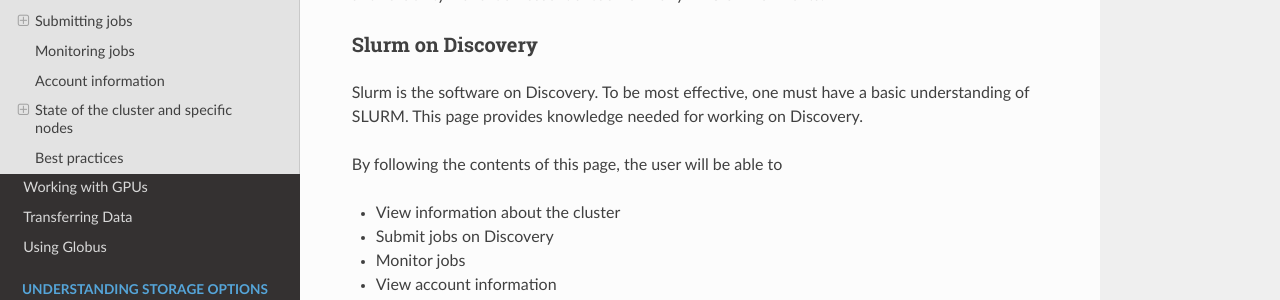
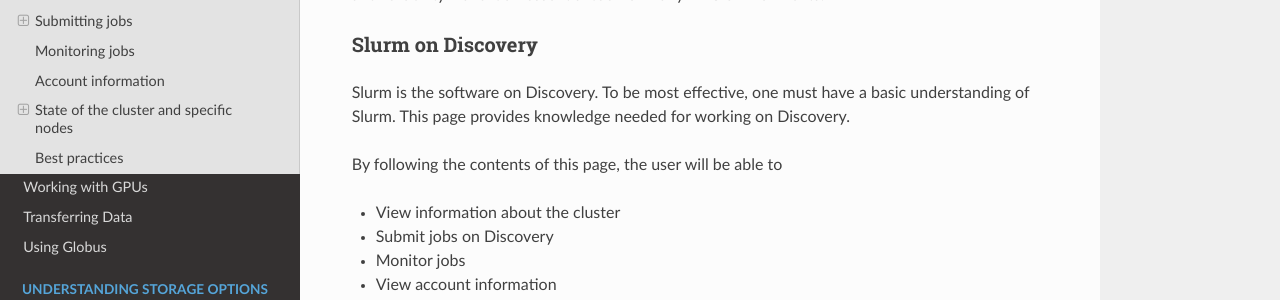
Before and after one commit to northeastern-rc/rc-public-documentation, a Sphinx documentation site: the page built from docs/source/using-discovery/usingslurm.rst, in a window 1280 px wide and 900 px high, scrolled down 1222 px. Shown: the part 175-475 px from the top of the window. Built offline with Sphinx 7.4.7 and the Read the Docs theme 2.0.0, drawn with Linux system fonts in a browser that asks for light colours.

```diff
--- a/docs/source/using-discovery/usingslurm.rst
+++ b/docs/source/using-discovery/usingslurm.rst
@@ -20,7 +20,7 @@ Overall, Slurm is a powerful and versatile tool for managing HPC resources. Its
 
 Slurm on Discovery
 --------------------
-Slurm is the software on Discovery. To be most effective, one must have a basic understanding of SLURM. This page provides knowledge needed for working on Discovery.
+Slurm is the software on Discovery. To be most effective, one must have a basic understanding of Slurm. This page provides knowledge needed for working on Discovery.
 
 By following the contents of this page, the user will be able to
 
```
